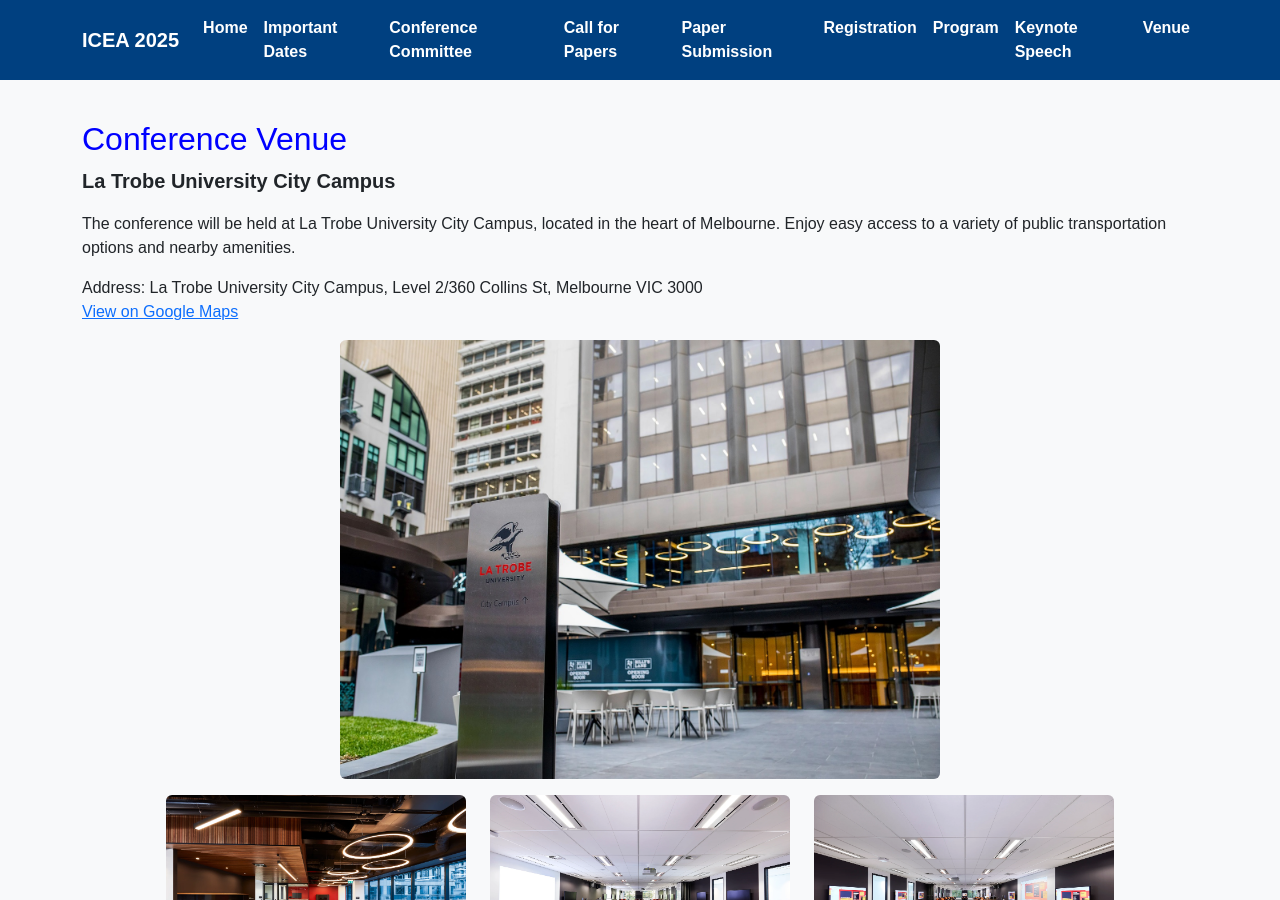
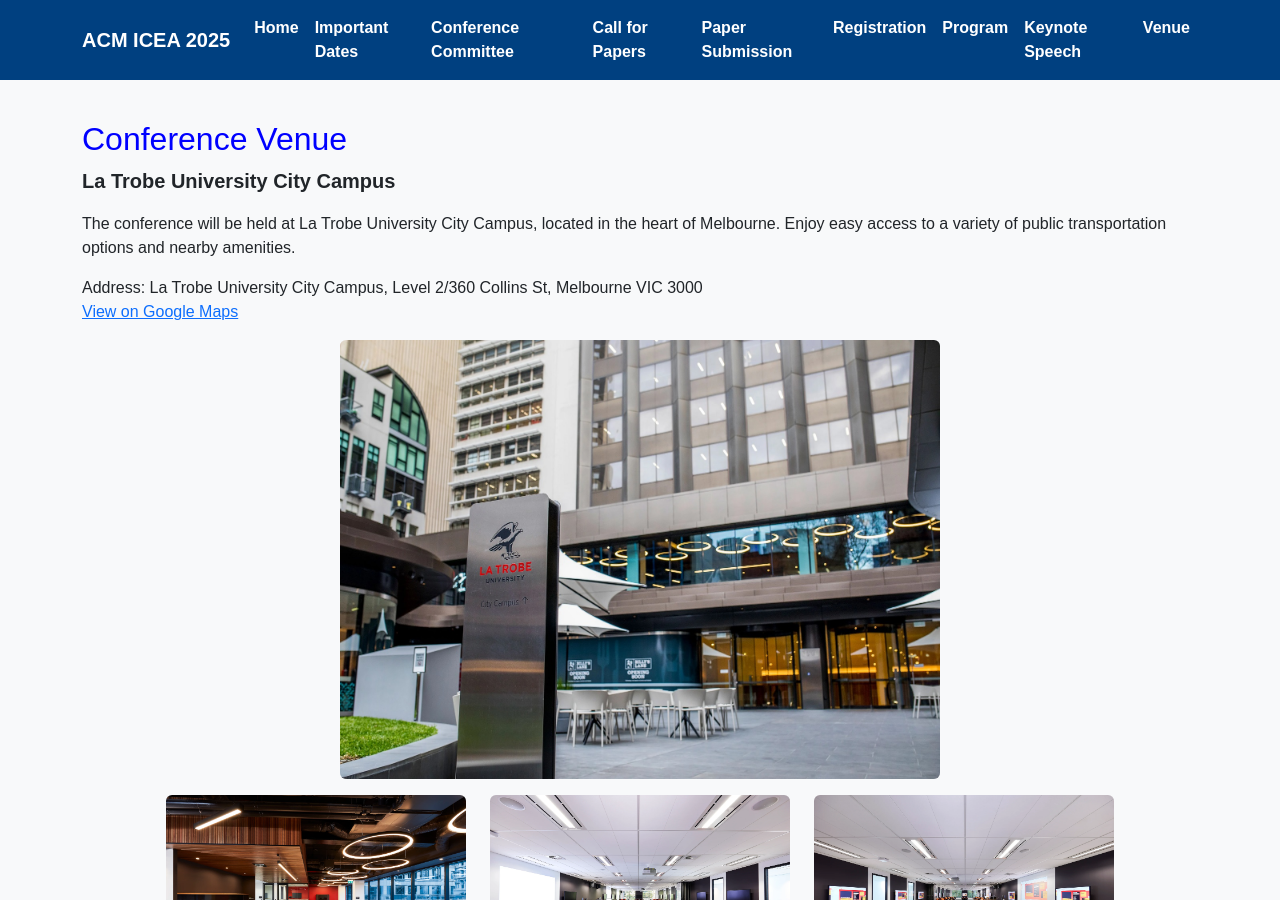
Before and after one commit to icea2025/latrobe, a Jekyll site: the page venue/index.html, which Jekyll copies as it is, in a window 1280 px wide and 900 px high. Built offline with Jekyll 4.4.1, drawn with Linux system fonts in a browser that asks for light colours.

Commit message:
Update index.html

```diff
--- a/venue/index.html
+++ b/venue/index.html
@@ -3,7 +3,7 @@
 <head>
   <meta charset="UTF-8" />
   <meta name="viewport" content="width=device-width, initial-scale=1.0" />
-  <title> ICEA 2025 - Venue & Nearby Amenities</title>
+  <title> ACM ICEA 2025 - Venue & Nearby Amenities</title>
   <link rel="stylesheet" href="https://cdnjs.cloudflare.com/ajax/libs/font-awesome/6.0.0/css/all.min.css" />
   <link rel="stylesheet" href="https://cdnjs.cloudflare.com/ajax/libs/bootstrap/5.3.0/css/bootstrap.min.css" />
   <style>
@@ -55,7 +55,7 @@
   <!-- Navigation Header -->
   <nav class="navbar navbar-expand-lg navbar-dark">
     <div class="container">
-      <a class="navbar-brand" href="/latrobe/index.html"> ICEA 2025</a>
+      <a class="navbar-brand" href="/latrobe/index.html"> ACM ICEA 2025</a>
       <button class="navbar-toggler" type="button" data-bs-toggle="collapse" data-bs-target="#navbarNav"
               aria-controls="navbarNav" aria-expanded="false" aria-label="Toggle navigation">
         <span class="navbar-toggler-icon"></span>
```
